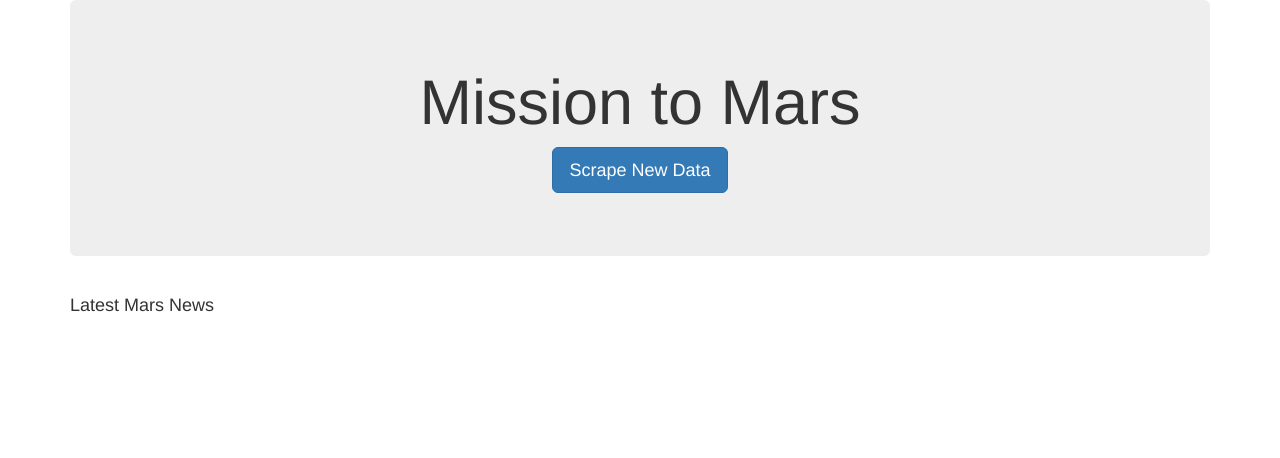
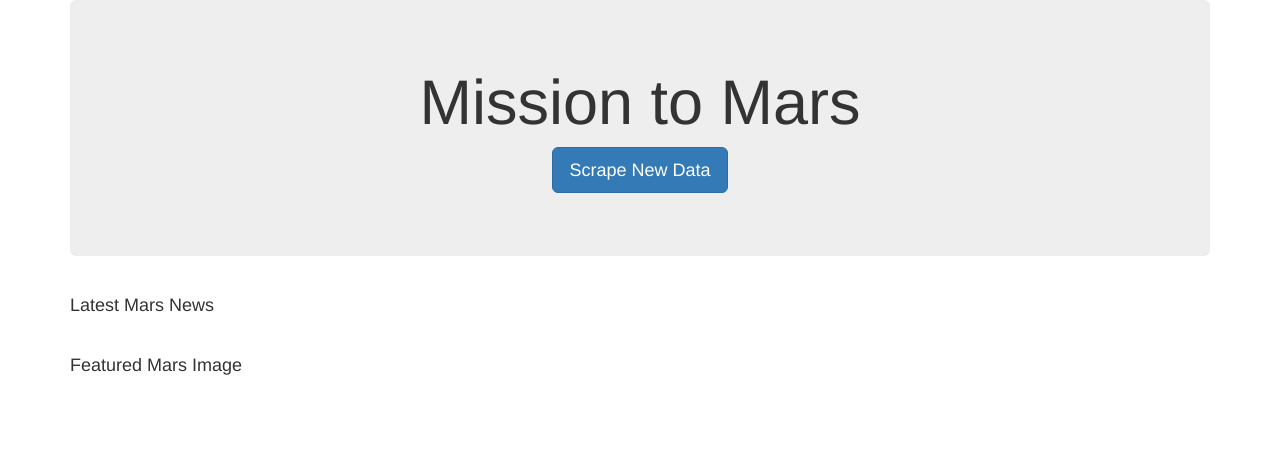
Before and after one commit to IrinaUX/web-scraping-challenge, a Flask app: template templates/index.html in a window 1280 px wide. Shown: the top 458 px of the page. Run offline with Flask 2, Linux system fonts and the light colour scheme; the template is opened without the code that fills it, so the values that code supplies are empty; some libraries are stand-ins or nearby versions.

Commit message:
Fix the rendering of intro data.

```diff
--- a/app.py
+++ b/app.py
@@ -18,15 +18,11 @@ db = client.mars_db
 db.intro.drop()
 
 # Insert data into the database
-db.intro.insert_many(
+db.intro.insert(
     [
         {
-            'Title': 'Jessica',
-            'position': 'Point Guard'
-        },
-        {
-            'player': 'Mark',
-            'position': 'Center'
+            'title': '',
+            'body': ''
         }
     ]
 )
--- a/templates/index.html
+++ b/templates/index.html
@@ -17,8 +17,8 @@
       <p><a class="btn btn-primary btn-lg" href="/scrape" role="button">Scrape New Data</a></p>
     </div>
 
-    <!-- Mars data -->
-    <div class="row" id="craiglist-listings">
+    <!-- Mars data - Part 1 - Intro -->
+    <div class="row" id="mars-intro">
       <div class="col-md-12">
         <h4 class="heading">Latest Mars News</h4>
         <large>{{intro.title}}</large><br>
@@ -26,6 +26,16 @@
       </div>
     </div>
 
+    <!-- Mars data - Part 2 - Featured Mars Image -->
+    <div class="row" id="mars-ft-img">
+      <div class="col-md-12">
+        <h4 class="heading">Featured Mars Image</h4>
+        <large>{{intro.title}}</large><br>
+        <small>{{intro.body}}</small>
+      </div>
+    </div>
+
+
   </div>
 </body>
 
```
Also changed, not shown: 1 other file.
